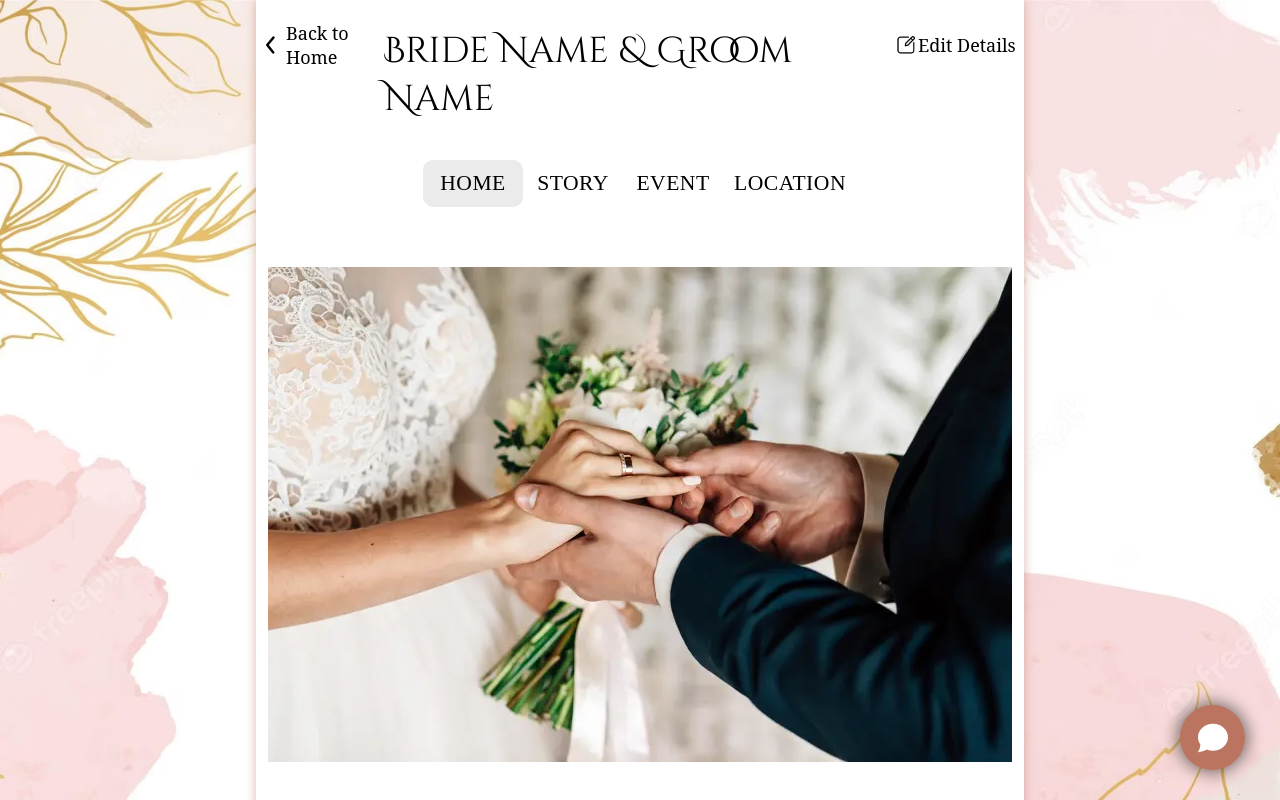
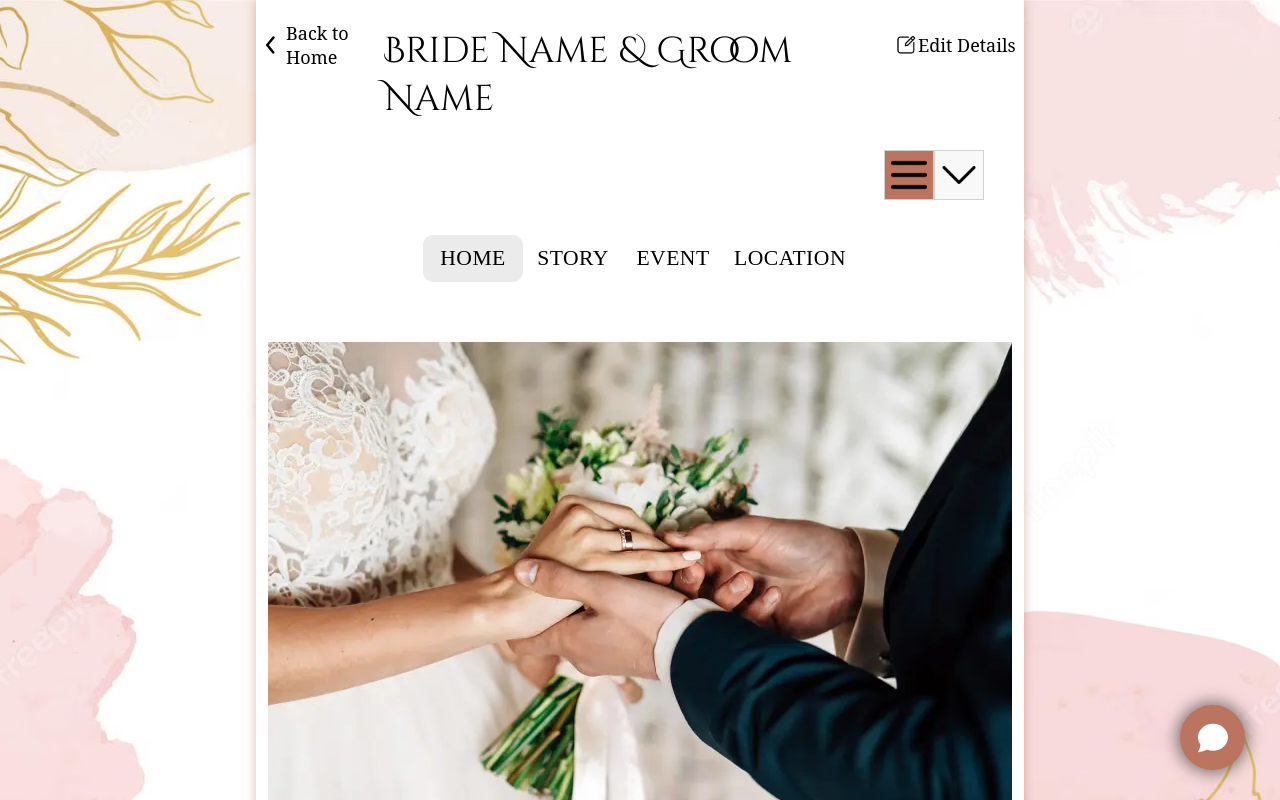
Before and after one commit to charitha-gmu/Stories-to-tell, a React (Create React App) app: page /#/invitation in a window 1280 px wide. Shown: the top 800 px of the page. Built offline with nearby package versions, Linux system fonts and the light colour scheme.

Commit message:
Switch between Tab and Dropdown view changes

```diff
--- a/src/assets/images/index.ts
+++ b/src/assets/images/index.ts
@@ -7,6 +7,8 @@ import InvitationLocation from "./invitation-website-location.png";
 import backImage from "./back.png";
 import coloredBackImage from "./back-colored.png";
 import edit from "./edit.png";
+import dropdown from "./down-arrow.png";
+import menu from "./menu.png";
 
 export {
   Logo,
@@ -18,4 +20,6 @@ export {
   backImage,
   coloredBackImage,
   edit,
+  menu,
+  dropdown,
 };
--- /dev/null
+++ b/src/components/DropdownTabs/index.tsx
@@ -0,0 +1,30 @@
+import React, { useState } from "react";
+import "./styles.scss";
+
+const DropdownTabs = ({ options, onSelectChange, selected = "" }: any) => {
+  const [selectedOption, setSelectedOption] = useState(selected);
+
+  const handleChange = (event: any) => {
+    const newValue = event.target.value;
+    setSelectedOption(newValue);
+    onSelectChange(newValue); // Assuming you want to call this function when an option is selected
+  };
+
+  return (
+    <div className="dropdown-container">
+      <select
+        value={selectedOption}
+        onChange={handleChange}
+        className="customDropdown"
+      >
+        {options.map((optionLabel: any, index: any) => (
+          <option key={index} value={optionLabel}>
+            {optionLabel}
+          </option>
+        ))}
+      </select>
+    </div>
+  );
+};
+
+export default DropdownTabs;
--- /dev/null
+++ b/src/components/DropdownTabs/styles.scss
@@ -0,0 +1,23 @@
+// styles.scss
+.dropdown-container {
+  margin: 10px;
+
+  select.customDropdown {
+    padding: 10px;
+    border: 1px solid #ccc;
+    border-radius: 4px;
+    background-color: white;
+    font-size: 16px;
+    margin: 5px 0;
+    width: 200px;
+
+    &:focus {
+      border-color: #66afe9;
+      outline: 0;
+      box-shadow: inset 0 1px 1px rgba(0, 0, 0, 0.075),
+        0 0 8px rgba(102, 175, 233, 0.6);
+    }
+  }
+
+  // You can add more styles for other elements if needed
+}
--- /dev/null
+++ b/src/components/ViewToggleButtons/index.tsx
@@ -0,0 +1,32 @@
+import React from "react";
+import "./styles.scss";
+import { dropdown, menu } from "assets/images";
+
+const ViewToggleButtons = ({ showDropdown, setShowDropdown }: any) => {
+  return (
+    <div className="view-toggle-buttons">
+      <div className="tooltip-container">
+        <img
+          onClick={() => setShowDropdown(false)}
+          className={`toggle-button ${!showDropdown ? "active" : ""}`}
+          alt="Tab View"
+          src={menu}
+          style={{ height: 50, width: 50 }}
+        />
+        <span className="tooltip-text">Tab View</span>
+      </div>
+      <div className="tooltip-container">
+        <img
+          onClick={() => setShowDropdown(true)}
+          className={`toggle-button ${showDropdown ? "active" : ""}`}
+          alt="Dropdown View"
+          src={dropdown}
+          style={{ height: 50, width: 50 }}
+        />
+        <span className="tooltip-text">Dropdown View</span>
+      </div>
+    </div>
+  );
+};
+
+export default ViewToggleButtons;
--- /dev/null
+++ b/src/components/ViewToggleButtons/styles.scss
@@ -0,0 +1,54 @@
+// styles.scss
+.view-toggle-buttons {
+    display: flex;
+    justify-content: center;
+    margin-bottom: 20px;
+    font-size: 0.9rem; // Adjust the font size as needed
+
+    .tooltip-container {
+        position: relative;
+        display: inline-block;
+
+        .toggle-button {
+            // padding: 10px 20px;
+            border: 1px solid #d1d1d1; // Light grey border for the buttons
+            background-color: #f8f8f8; // Light background for the buttons
+            cursor: pointer;
+            margin: 0;
+            transition: background-color 0.3s, color 0.3s;
+
+            // &:hover,
+            &.active {
+                background-color: #ba745f; // Blue background for active/hover state
+                color: white; // White text for active/hover state
+            }
+
+
+        }
+
+        .tooltip-text {
+            visibility: hidden;
+            width: 120px;
+            background-color: black;
+            color: #fff;
+            text-align: center;
+            border-radius: 6px;
+            padding: 5px 0;
+            position: absolute;
+            z-index: 1;
+            bottom: 100%;
+            left: 50%;
+            margin-left: -60px;
+            opacity: 0;
+            transition: opacity 0.3s;
+            font-size: 12px;
+        }
+
+        &:hover .tooltip-text {
+            visibility: visible;
+            opacity: 1;
+        }
+    }
+}
+
+// ... other styles remain unchanged
--- a/src/containers/WeddingWebsite/index.tsx
+++ b/src/containers/WeddingWebsite/index.tsx
@@ -7,6 +7,8 @@ import ButtonTabs from "components/ButtonTabs";
 import BackButton from "components/backButton";
 import { useNavigate } from "react-router-dom";
 import { edit } from "assets/images";
+import DropdownTabs from "components/DropdownTabs";
+import ViewToggleButtons from "components/ViewToggleButtons";
 
 type WeddingWebsiteProps = {
   brideName: string;
@@ -25,6 +27,7 @@ const navBarTypes = {
 
 const WeddingWebsite = (props: WeddingWebsiteProps) => {
   const { brideName, groomName, date, location } = props;
+  const [showDropdown, setShowDropdown] = useState(false);
 
   const [selectedTab, setSelectedTab] = useState<any>([navBarTypes.home]);
   const [userData, setUserData] = useState<any>(null);
@@ -65,6 +68,11 @@ const WeddingWebsite = (props: WeddingWebsiteProps) => {
     navigate("/");
   };
 
+  const handleSelectChange = (selectedValue: any) => {
+    console.log("Selected:", selectedValue); // Do something with the selected value
+    setSelectedTab([selectedValue]);
+  };
+
   return (
     <div className="website-container">
       <div className="website-content">
@@ -100,6 +108,41 @@ const WeddingWebsite = (props: WeddingWebsiteProps) => {
             </div>
           </div>
         </div>
+        <div
+          style={{
+            display: "flex",
+            justifyContent: "flex-end",
+            alignItems: "center",
+            marginRight: "40px",
+          }}
+        >
+          {" "}
+          <ViewToggleButtons
+            showDropdown={showDropdown}
+            setShowDropdown={setShowDropdown}
+          />
+        </div>
+
+        {showDropdown ? (
+          <div
+            style={{
+              display: "flex",
+              justifyContent: "center",
+              alignItems: "center",
+            }}
+          >
+            <DropdownTabs
+              options={[
+                navBarTypes.home,
+                navBarTypes.story,
+                navBarTypes.event,
+                navBarTypes.location,
+              ]}
+              onSelectChange={handleSelectChange}
+              selected={selectedTab[0]} // Pass the currently selected tab
+            />
+          </div>
+        ) : (
           <div className="tab-container">
             <ButtonTabs
               options={[
@@ -112,6 +155,7 @@ const WeddingWebsite = (props: WeddingWebsiteProps) => {
               onPressButtonGroup={onPressButtonGroup}
             />
           </div>
+        )}
 
         {render_content()}
       </div>
```
Also changed, not shown: src/assets/images/down-arrow.png (added), src/assets/images/menu.png (added). Lines whose indentation alone changed are shown as unchanged.
